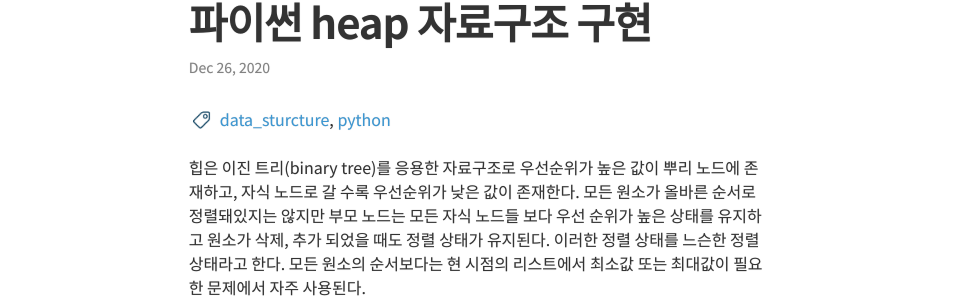
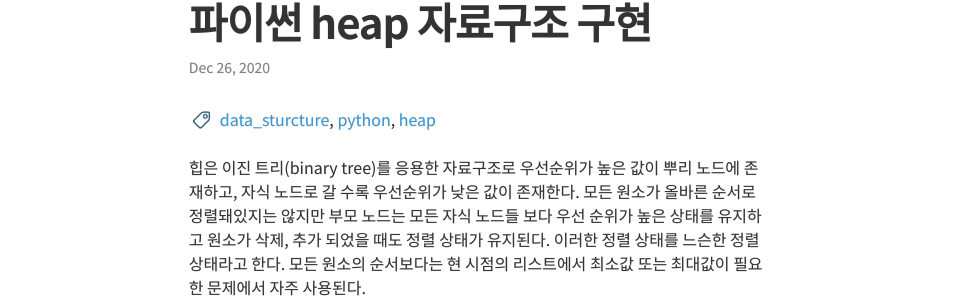
Before and after one commit to Clarit7/clarit7.github.io, a Jekyll site: the page built from _posts/2020-12-26-heap.md, in a window 1280 px wide. Shown: the part 202-505 px from the top of the page, without its empty margins (160-1119 px from the left). Built offline with Jekyll 4.4.1, drawn with Linux system fonts in a browser that asks for light colours; some web fonts are replaced; comment, search, counter and statistics services are not loaded.

Commit message:
Update 2020-12-26-heap.md

```diff
--- a/_posts/2020-12-26-heap.md
+++ b/_posts/2020-12-26-heap.md
@@ -5,6 +5,7 @@ categories: data_structure
 tags:
   - data_sturcture
   - python
+  - heap
 ---
 
 힙은 이진 트리(binary tree)를 응용한 자료구조로 우선순위가 높은 값이 뿌리 노드에 존재하고, 자식 노드로 갈 수록 우선순위가 낮은 값이 존재한다. 모든 원소가 올바른 순서로 정렬돼있지는 않지만 부모 노드는 모든 자식 노드들 보다 우선 순위가 높은 상태를 유지하고 원소가 삭제, 추가 되었을 때도 정렬 상태가 유지된다. 이러한 정렬 상태를 느슨한 정렬상태라고 한다. 모든 원소의 순서보다는 현 시점의 리스트에서 최소값 또는 최대값이 필요한 문제에서 자주 사용된다.
```
